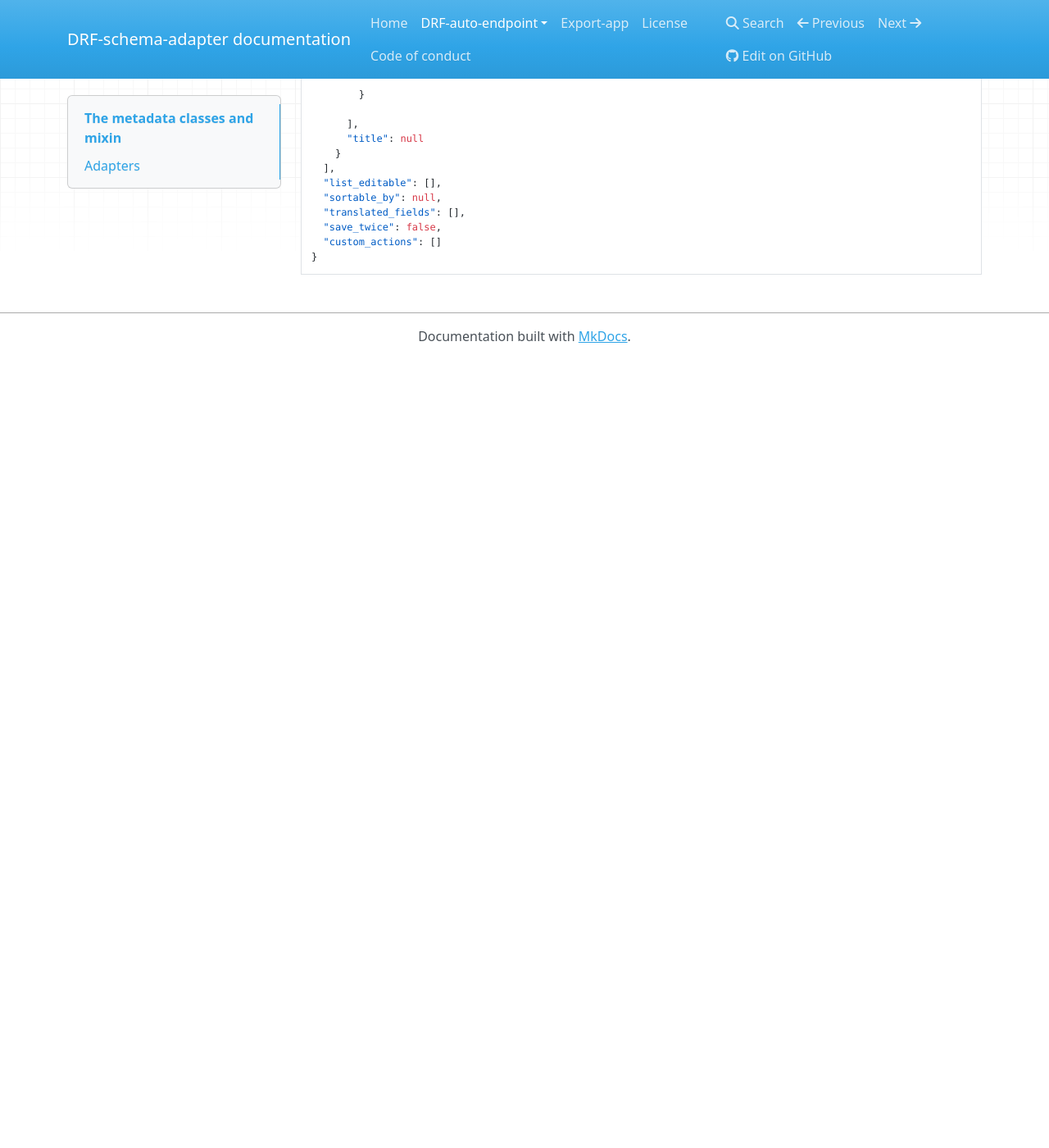
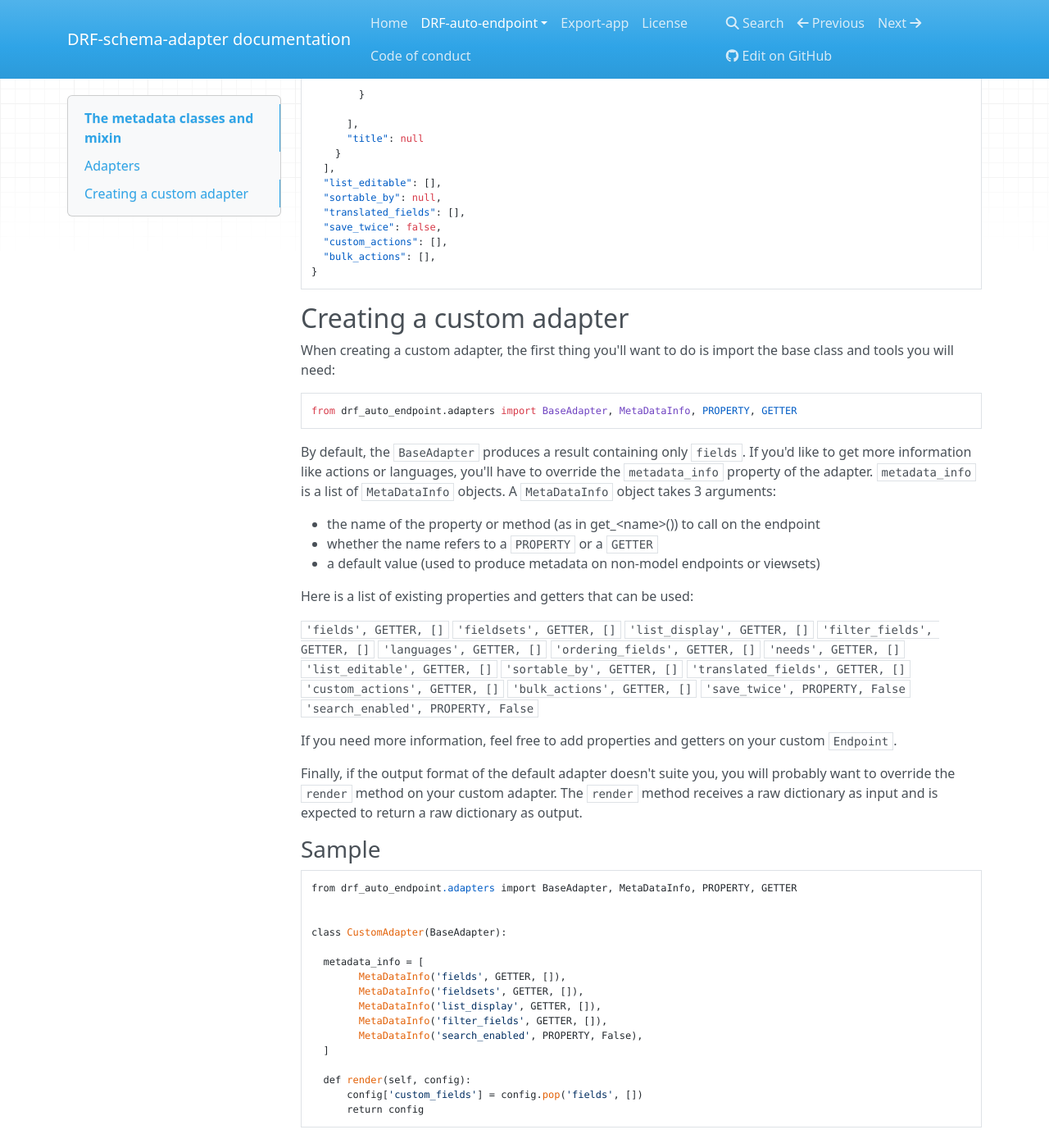
Before and after one commit to drf-forms/drf-schema-adapter, an MkDocs documentation site: the page built from docs/drf_auto_endpoint/metadata.md, in a window 1280 px wide and 1400 px high, scrolled down 6701 px. Shown: the whole window at 82% size. Built offline with MkDocs 1.6.1, drawn with Linux system fonts in a browser that asks for light colours; nearby versions of some CDN libraries; old or Windows-style settings are respelled for this version of MkDocs; before the commit the page ends 7139 px from its top, so only the background shows below that.

Commit message:
:book: custom metadata adapter creation

````diff
--- a/docs/drf_auto_endpoint/metadata.md
+++ b/docs/drf_auto_endpoint/metadata.md
@@ -384,6 +384,69 @@ not just single forms; it looks like this.
   "sortable_by": null,
   "translated_fields": [],
   "save_twice": false,
-  "custom_actions": []
+  "custom_actions": [],
+  "bulk_actions": [],
 }
 ```
+
+## Creating a custom adapter
+
+When creating a custom adapter, the first thing you'll want to do is import the base class and tools you will need:
+
+```
+from drf_auto_endpoint.adapters import BaseAdapter, MetaDataInfo, PROPERTY, GETTER
+```
+
+By default, the `BaseAdapter` produces a result containing only `fields`.
+If you'd like to get more information like actions or languages, you'll have to override the
+`metadata_info` property of the adapter.
+`metadata_info` is a list of `MetaDataInfo` objects.
+A `MetaDataInfo` object takes 3 arguments:
+
+- the name of the property or method (as in get_&lt;name&gt;()) to call on the endpoint
+- whether the name refers to a `PROPERTY` or a `GETTER`
+- a default value (used to produce metadata on non-model endpoints or viewsets)
+
+Here is a list of existing properties and getters that can be used:
+
+`'fields', GETTER, []`
+`'fieldsets', GETTER, []`
+`'list_display', GETTER, []`
+`'filter_fields', GETTER, []`
+`'languages', GETTER, []`
+`'ordering_fields', GETTER, []`
+`'needs', GETTER, []`
+`'list_editable', GETTER, []`
+`'sortable_by', GETTER, []`
+`'translated_fields', GETTER, []`
+`'custom_actions', GETTER, []`
+`'bulk_actions', GETTER, []`
+`'save_twice', PROPERTY, False`
+`'search_enabled', PROPERTY, False`
+
+If you need more information, feel free to add properties and getters on your custom `Endpoint`.
+
+Finally, if the output format of the default adapter doesn't suite you,
+you will probably want to override the `render` method on your custom adapter.
+The `render` method receives a raw dictionary as input and is expected to return a raw dictionary as output.
+
+### Sample
+
+```
+from drf_auto_endpoint.adapters import BaseAdapter, MetaDataInfo, PROPERTY, GETTER
+
+
+class CustomAdapter(BaseAdapter):
+
+  metadata_info = [
+        MetaDataInfo('fields', GETTER, []),
+        MetaDataInfo('fieldsets', GETTER, []),
+        MetaDataInfo('list_display', GETTER, []),
+        MetaDataInfo('filter_fields', GETTER, []),
+        MetaDataInfo('search_enabled', PROPERTY, False),
+  ]
+
+  def render(self, config):
+      config['custom_fields'] = config.pop('fields', [])
+      return config
+```
````
